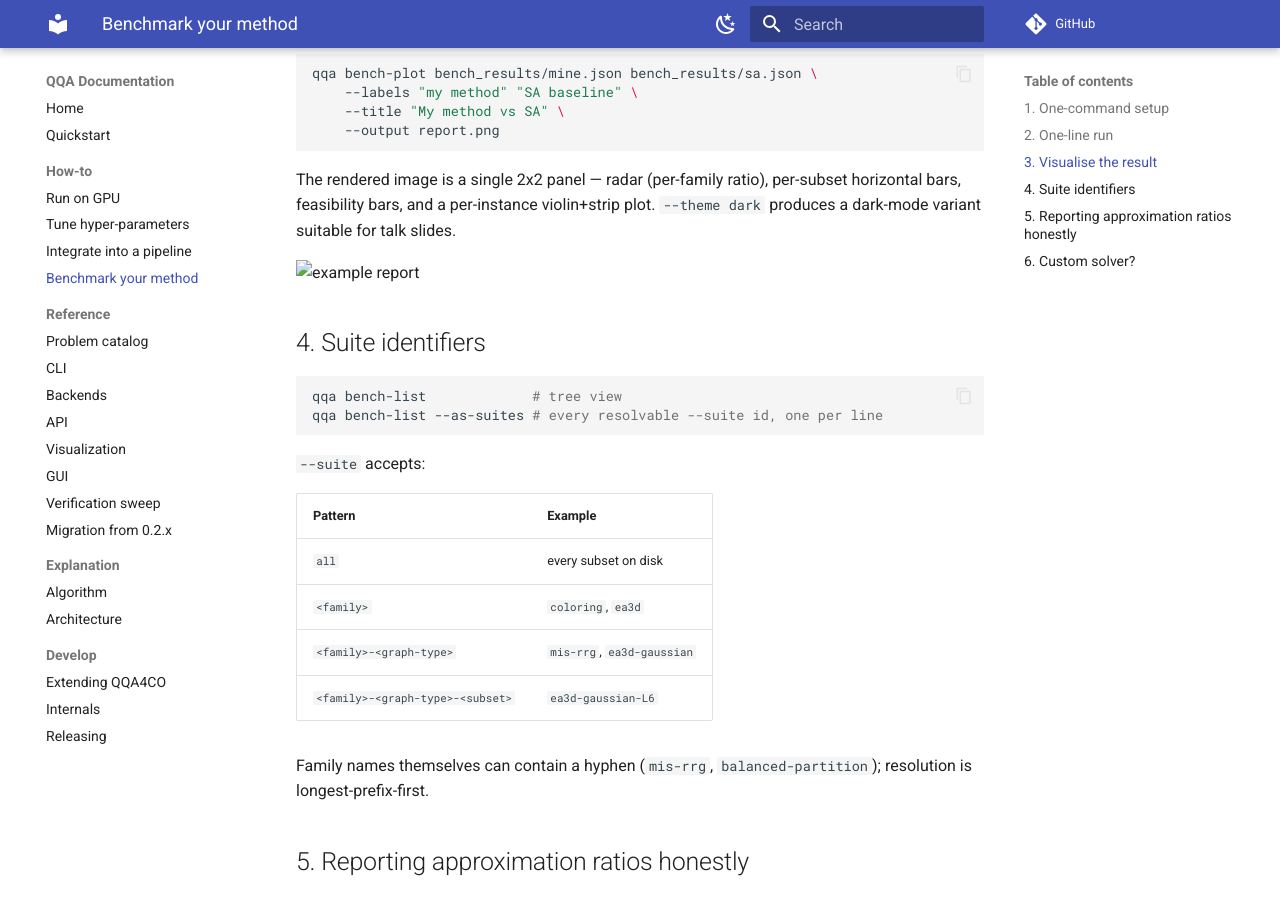
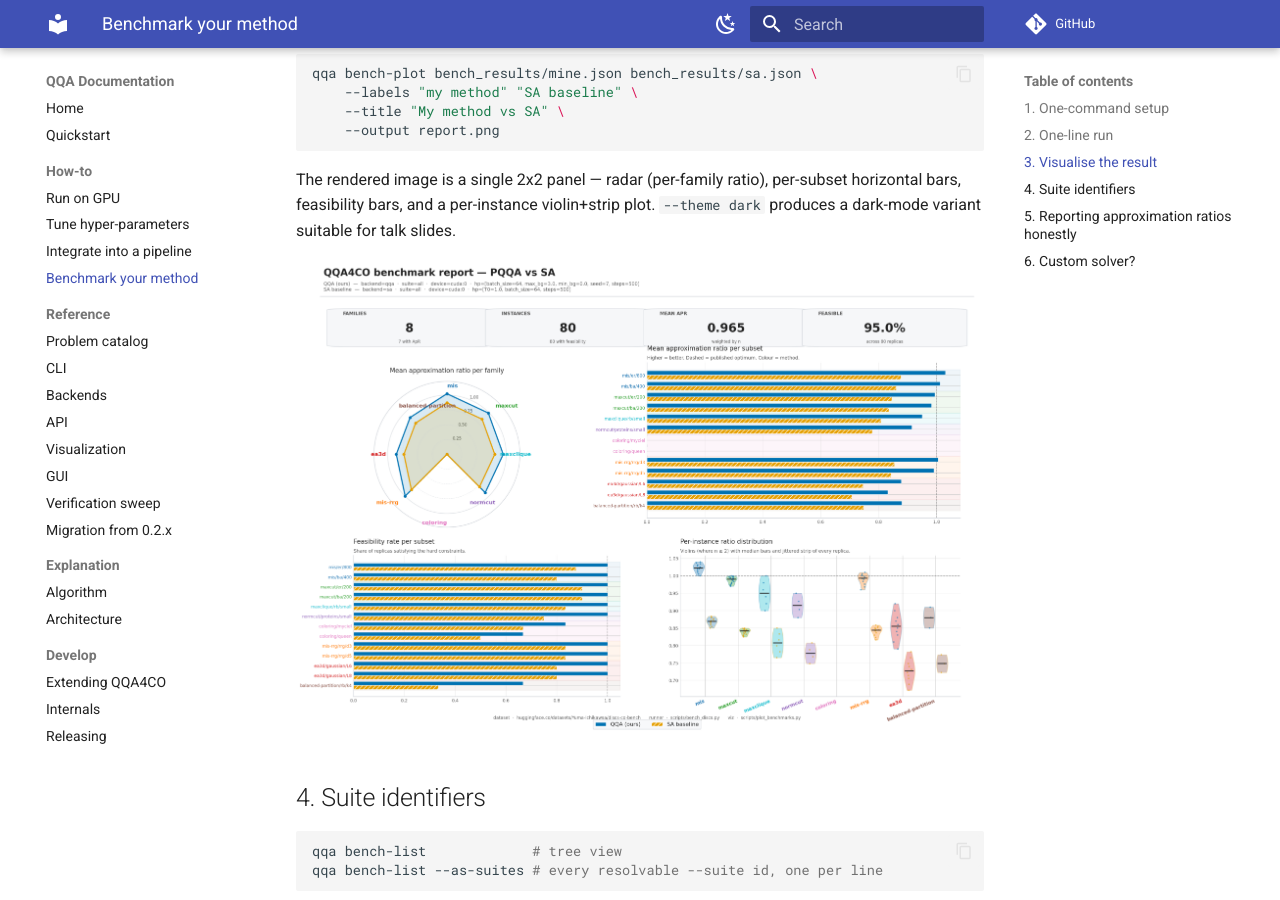
Before and after one commit to Yuma-Ichikawa/QQA4CO, an MkDocs documentation site: the page built from docs/how-to/benchmark.md, in a window 1280 px wide and 900 px high, scrolled down 1223 px. Built offline with MkDocs 1.6.1 and Material for MkDocs 9.7.7, drawn with Linux system fonts in a browser that asks for light colours; comment, search, counter and statistics services are not loaded.

Commit message:
fix(docs): use absolute GitHub URL for bench report image so mkdocs --strict passes

```diff
--- a/docs/how-to/benchmark.md
+++ b/docs/how-to/benchmark.md
@@ -86,7 +86,7 @@ per-subset horizontal bars, feasibility bars, and a per-instance
 violin+strip plot. `--theme dark` produces a dark-mode variant suitable
 for talk slides.
 
-![example report](../../data/fig/gallery/bench_report_example.png)
+![example report](https://raw.githubusercontent.com/Yuma-Ichikawa/QQA4CO/main/data/fig/gallery/bench_report_example.png)
 
 ## 4. Suite identifiers
 
```
